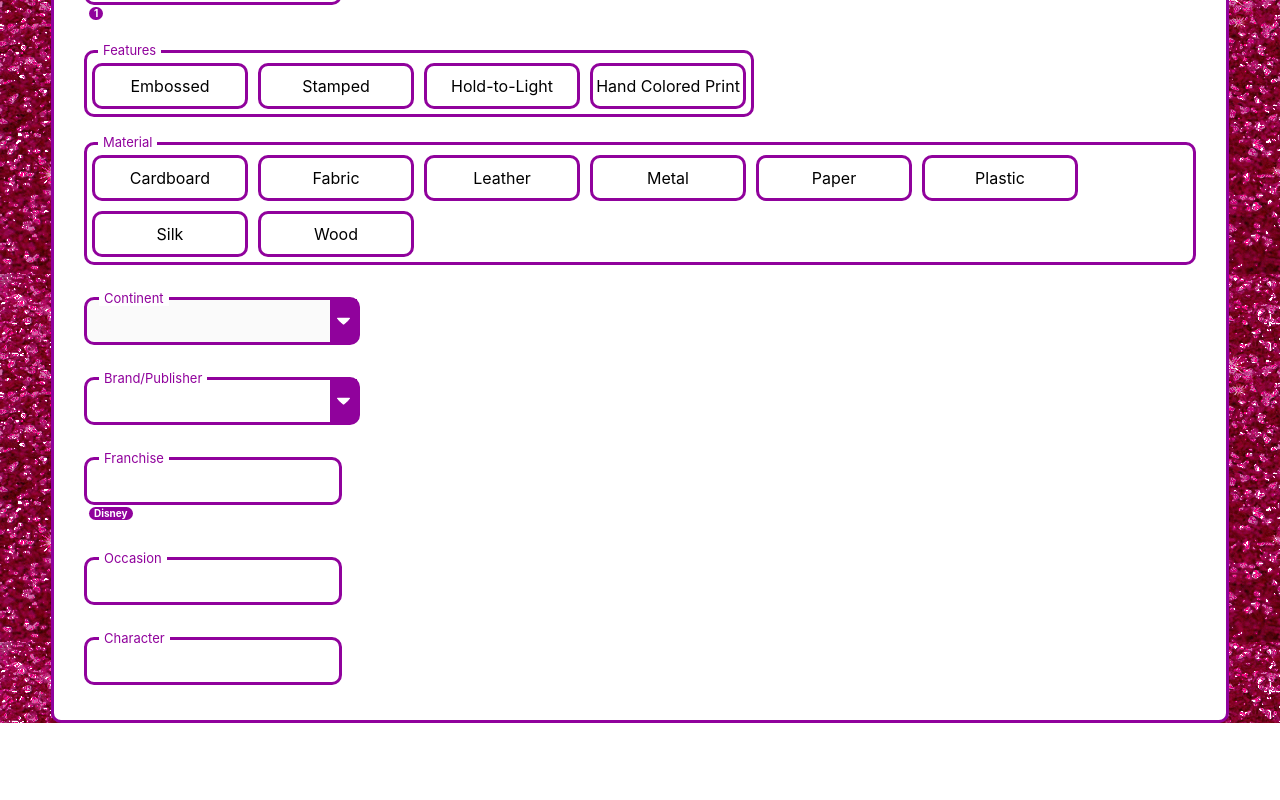
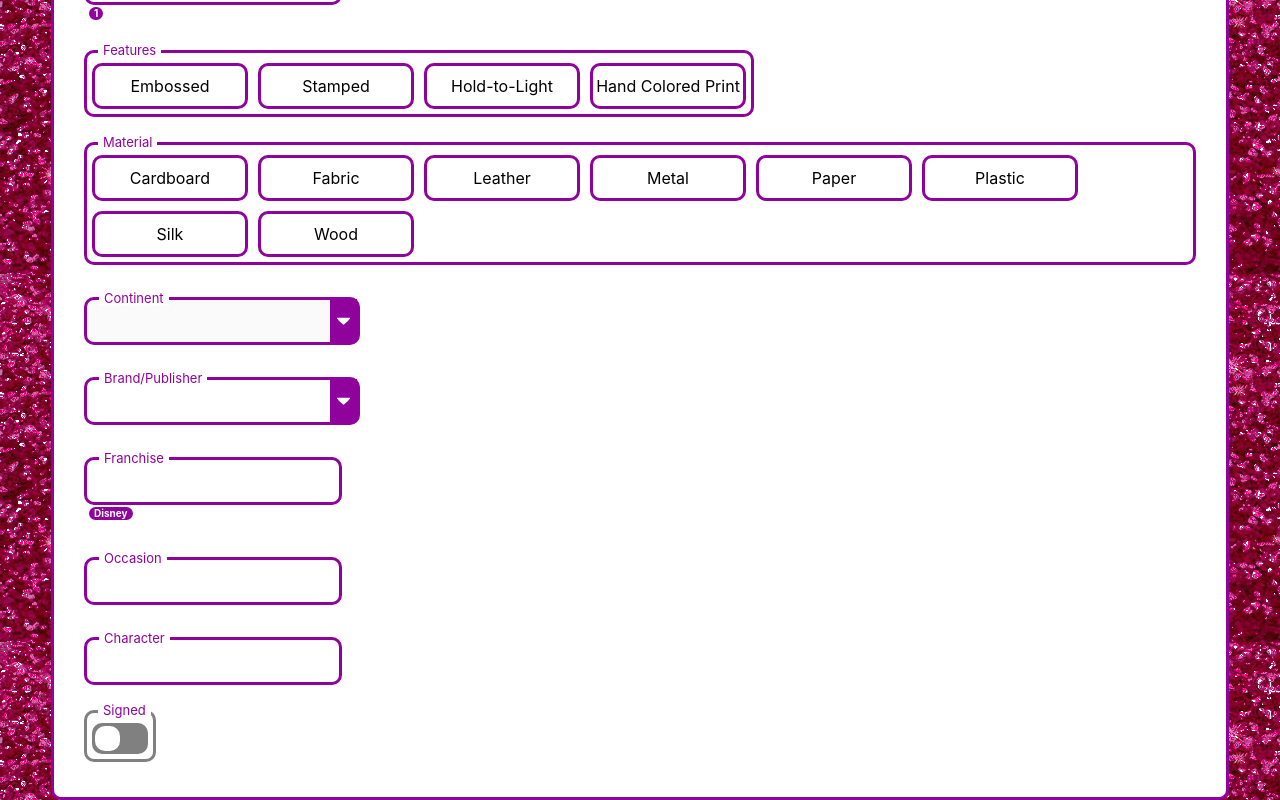
Before and after one commit to CaseyKerrick/ez-list, a React (Create React App) app: page / in a window 1280 px wide. Shown: the part 1934-2734 px from the top of the page. Before the commit the page ends 2657 px from the top, so only its background shows below. Built offline with nearby package versions, Linux system fonts and the light colour scheme.

Commit message:
Added Toggle component.

```diff
--- a/src/components/Listing/Listing.tsx
+++ b/src/components/Listing/Listing.tsx
@@ -3,8 +3,9 @@ import Radio from '../base/Radio/Radio';
 import TextField from '../base/TextField/TextField';
 import SearchDropdown from '../base/SearchDropdown/SearchDropdown';
 import DropdownData from '../../services/dropdownData/dropdownData';
+import Checklist from '../base/Checklist/Checklist';
+import Toggle from '../base/Toggle/Toggle';
 import './Listing.css';
-import Checklist from '../base/Checklist/Checklist';
 
 
 function Listing() {
@@ -36,6 +37,7 @@ function Listing() {
   const [franchise, setFranchise] = React.useState('');
   const [occasion2, setOccasion2] = React.useState('');
   const [character, setCharacter] = React.useState('');
+  const [signed, setSigned] = React.useState(false);
 
   return (
     <form>
@@ -303,6 +305,14 @@ function Listing() {
           onChange={setCharacter}
         />
       </div>
+      <div className='formQuestion'>
+        <Toggle
+          title='Signed'
+          value={signed}
+          onChange={setSigned}
+          disabled={true}
+        />
+      </div>
 
 
 
--- /dev/null
+++ b/src/components/base/Toggle/Toggle.css
@@ -0,0 +1,36 @@
+.toggleButton {
+  height: 25px;
+  width: 50px;
+  display: block;
+  margin: 5px;
+  border-radius: 10px;
+}
+
+.toggleButtonOn {
+  border: 3px solid #90029C;
+  background-color: #90029C;
+}
+
+.toggleButtonOff {
+  border: 3px solid gray;
+  background-color: gray;
+}
+
+.toggleCircle {
+  border-radius: 10px;
+  height: 25px;
+  width: 25px;
+  background-color: white;
+}
+
+.toggleCircleLeft {
+  float: left;
+}
+
+.toggleCircleRight {
+  float: right;
+}
+
+.toggleDisabled {
+  border-color: gray;
+}
--- /dev/null
+++ b/src/components/base/Toggle/Toggle.tsx
@@ -0,0 +1,31 @@
+import React from 'react';
+import './Toggle.css';
+
+type PropType = {
+  title: string;
+  required?: boolean;
+  disabled?: boolean;
+  value: boolean;
+  onChange: Function;
+};
+
+function Toggle(props: PropType) {
+
+  const handleChange = () => () => {
+    if (!props.disabled) {
+      props.onChange(!props.value);
+    }
+  };
+
+  return (
+    <div className={`checklistContainer ${props.disabled && 'toggleDisabled'}`}>
+      <div className='title'>{props.title}{props.required && '*'}</div>
+      <span onClick={handleChange()} className={`toggleButton ${props.value ? 'toggleButtonOn' : 'toggleButtonOff'}`}>
+        <input type='checkbox' className='checkbox' />
+        <div className={`toggleCircle ${props.value ? 'toggleCircleRight' : 'toggleCircleLeft'}`}></div>
+      </span>
+    </div>
+  );
+}
+
+export default Toggle;
```
Also changed, not shown: 1 other file (tests, documents, lock files or other folders).
